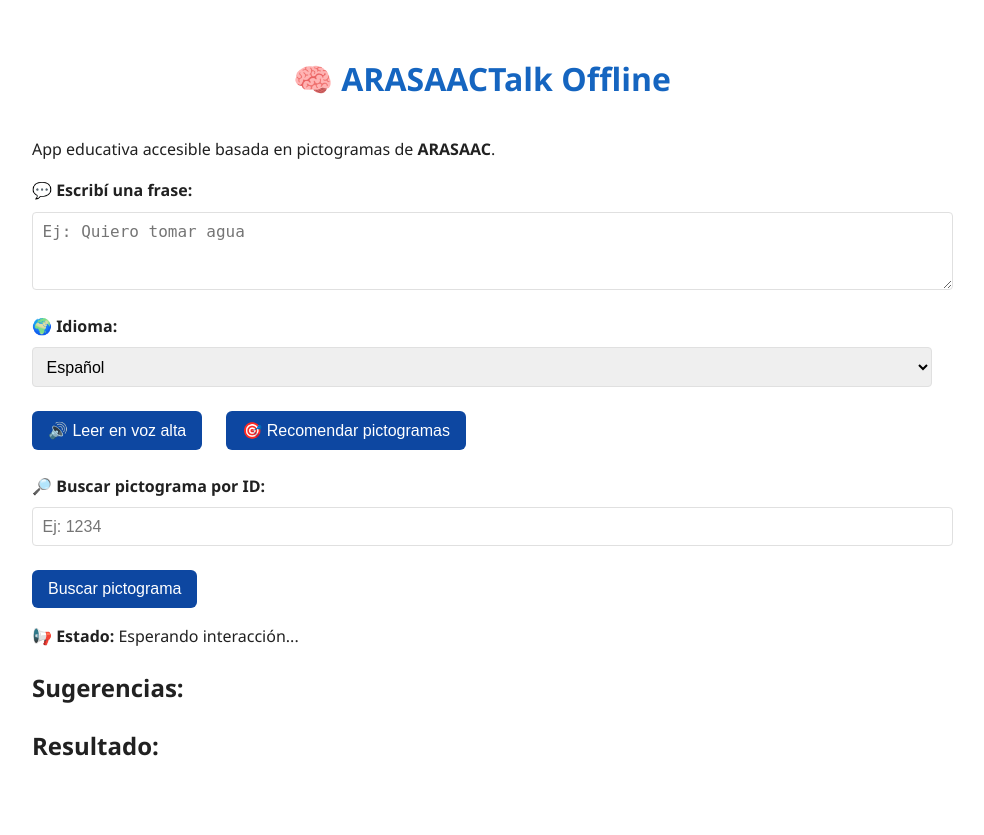
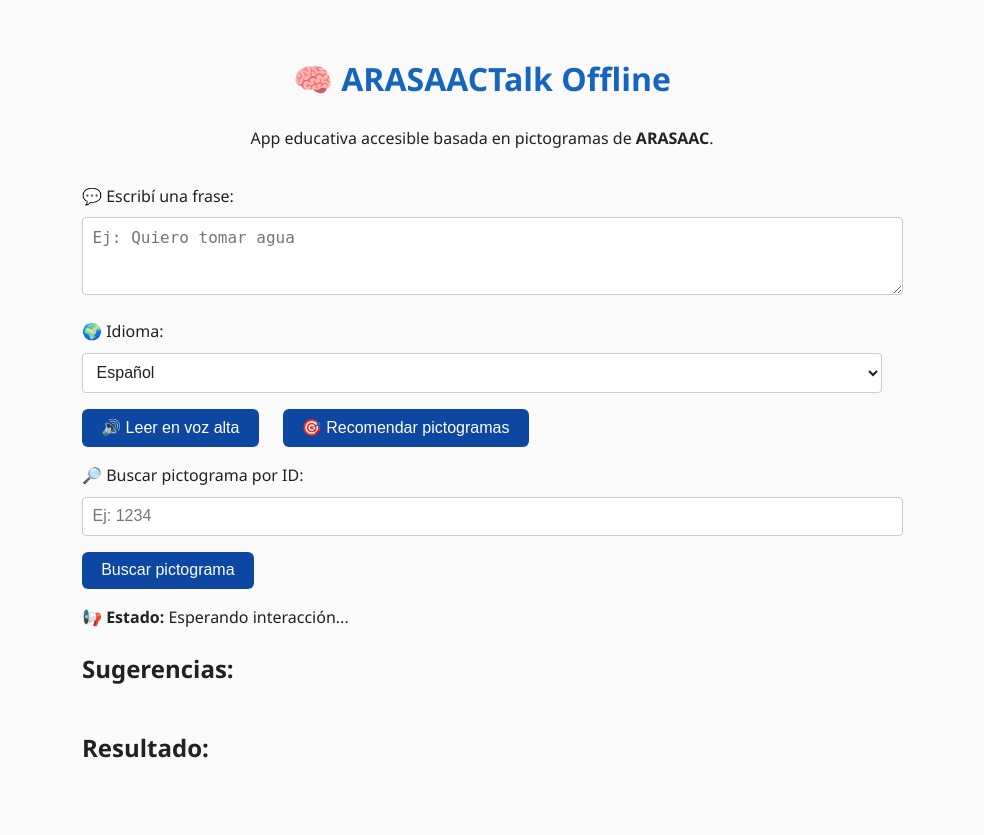
Before and after one commit to hernan2975/ArasaacTalk, a Flask app: page / in a window 1280 px wide. Shown: the whole page, without its empty margins (158-1142 px from the left). Before the commit the page ends 756 px from the top, so only its background shows below. Run offline with Flask 3, Linux system fonts and the light colour scheme.

Commit message:
Update styles.css

```diff
--- a/static/css/styles.css
+++ b/static/css/styles.css
@@ -1,30 +1,40 @@
 :root {
-  --principal: #1565c0;
-  --secundario: #0d47a1;
-  --fondo: #ffffff;
-  --texto: #212121;
-  --gris: #e0e0e0;
+  --color-fondo: #fafafa;
+  --color-texto: #212121;
+  --color-principal: #1565c0;
+  --color-secundario: #0d47a1;
+  --borde-claro: #cccccc;
+}
+
+@media (prefers-color-scheme: dark) {
+  :root {
+    --color-fondo: #121212;
+    --color-texto: #ffffff;
+    --borde-claro: #444444;
+  }
 }
 
 body {
   margin: 0;
-  padding: 2rem;
   font-family: "Segoe UI", sans-serif;
-  background: var(--fondo);
-  color: var(--texto);
-  max-width: 900px;
-  margin-inline: auto;
+  background-color: var(--color-fondo);
+  color: var(--color-texto);
   line-height: 1.6;
 }
 
-h1 {
-  color: var(--principal);
+.contenedor {
+  max-width: 800px;
+  margin: auto;
+  padding: 2rem;
+}
+
+header {
   text-align: center;
   margin-bottom: 2rem;
 }
 
-label {
-  font-weight: 600;
+h1 {
+  color: var(--color-principal);
 }
 
 textarea,
@@ -32,41 +42,47 @@ input,
 select {
   width: 100%;
   padding: 0.6rem;
-  margin-top: 0.5rem;
-  margin-bottom: 1rem;
+  margin: 0.5rem 0 1rem;
   font-size: 1rem;
-  border: 1px solid var(--gris);
+  border: 1px solid var(--borde-claro);
   border-radius: 4px;
+  background: white;
+  color: var(--color-texto);
 }
 
 button {
-  padding: 0.6rem 1rem;
-  font-size: 1rem;
-  background: var(--secundario);
+  background-color: var(--color-secundario);
   color: white;
   border: none;
+  padding: 0.6rem 1.2rem;
+  font-size: 1rem;
   border-radius: 6px;
   cursor: pointer;
-  margin-top: 0.5rem;
   margin-right: 0.5rem;
-  transition: background 0.2s;
 }
 
-button:hover {
-  background: #08306b;
+button:hover,
+button:focus {
+  background-color: #0b3c85;
+  outline: 2px dashed var(--color-principal);
 }
 
 .acciones {
   display: flex;
   flex-wrap: wrap;
   gap: 1rem;
-  align-items: center;
-  margin-bottom: 1.5rem;
+  margin-bottom: 1rem;
+}
+
+.galeria {
+  display: flex;
+  flex-wrap: wrap;
+  gap: 1rem;
+  margin: 1rem 0;
 }
 
 .galeria img {
-  max-width: 120px;
-  margin: 6px;
-  border: 1px solid var(--gris);
+  max-width: 140px;
+  border: 1px solid var(--borde-claro);
   border-radius: 6px;
 }
```
